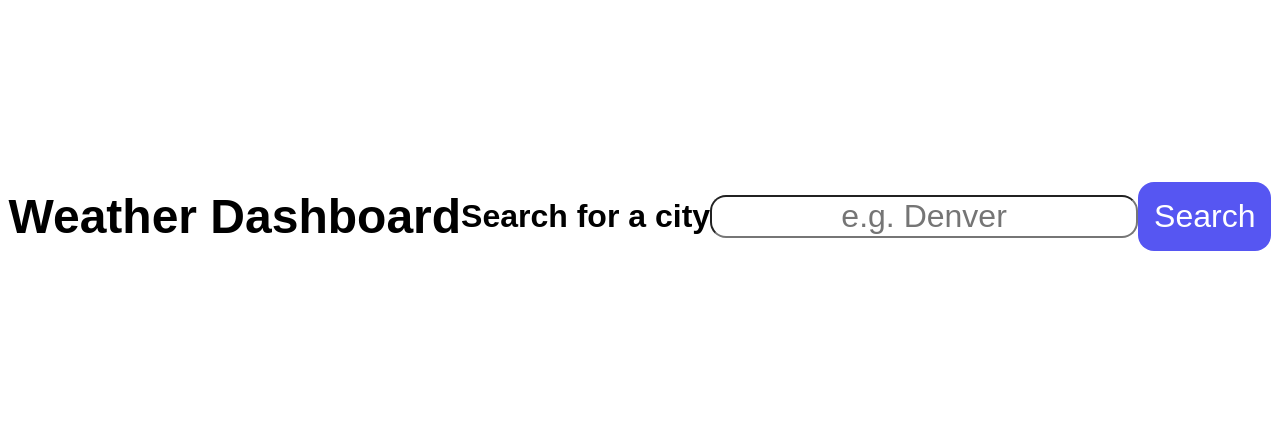
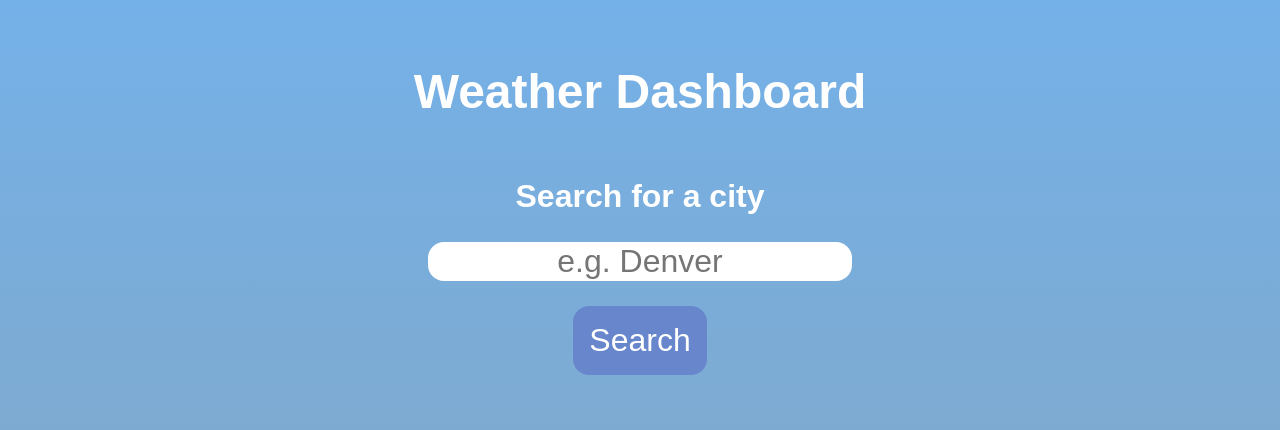
Before and after one commit to migavg/weather-dashboard, a plain HTML site: page index.html in a window 1280 px wide. Shown: the part 184-614 px from the top of the page. Drawn offline with Linux system fonts and the light colour scheme.

Commit message:
changed layout, colors, along with adding a div to make sure nested divs stacked in a coloumn

```diff
--- a/assets/css/style.css
+++ b/assets/css/style.css
@@ -15,7 +15,7 @@ justify-content: center;
 .button {
     margin-top: 25px;
     margin-bottom: 25px;
-    background-color: rgb(86, 86, 242);
+    background-color: rgb(104, 134, 203);
     color: white;
     border-radius: 1rem;
     font-size: 2rem;
@@ -27,7 +27,7 @@ justify-content: center;
 
     margin-top: 25px;
     margin-bottom: 25px;
-    background-color: rgb(28, 28, 106);
+    background-color: rgb(79, 79, 177);
     color: white;
     border: none;
     cursor: pointer;
@@ -37,16 +37,18 @@ justify-content: center;
 .container {
     display: flex;
     justify-content: center;
+
 }
 
 h1 {
-    color: black;
+    color: white;
     font-family: arial;
     font-size: 3rem;
+
 }
 
 h2 {
-    color:black;
+    color: white;
     font-family: arial;
     font-size: 2rem;
 }
@@ -55,10 +57,12 @@ h2 {
     font-size: 2rem;
     text-align: center;
     border-radius: 1rem;
+    border: none;
 }
 
 body {
     display: flex;
     justify-content: center;
     align-items: center;
+    background-image: linear-gradient(rgb(112, 179, 242),rgb(130, 168, 199));
 }
--- a/index.html
+++ b/index.html
@@ -9,6 +9,7 @@
 </head>
 
 <body>
+    <div>
     <header class="container">
         <h1>Weather Dashboard</h1>
     </header>
@@ -40,6 +41,7 @@
     </div>
 
     <script src="./assets/js/script.js"></script>
+</div>
 </body>
 
 </html>
```
Lines whose indentation alone changed are shown as unchanged.
